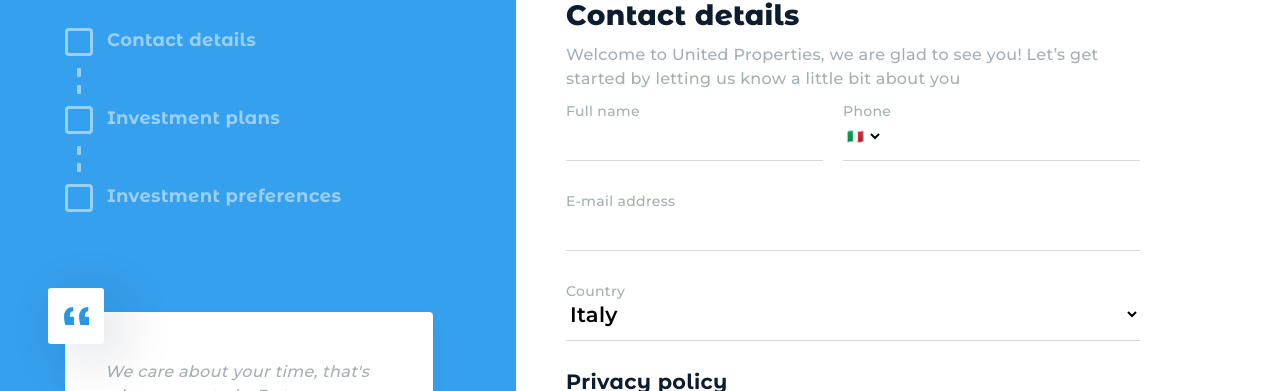
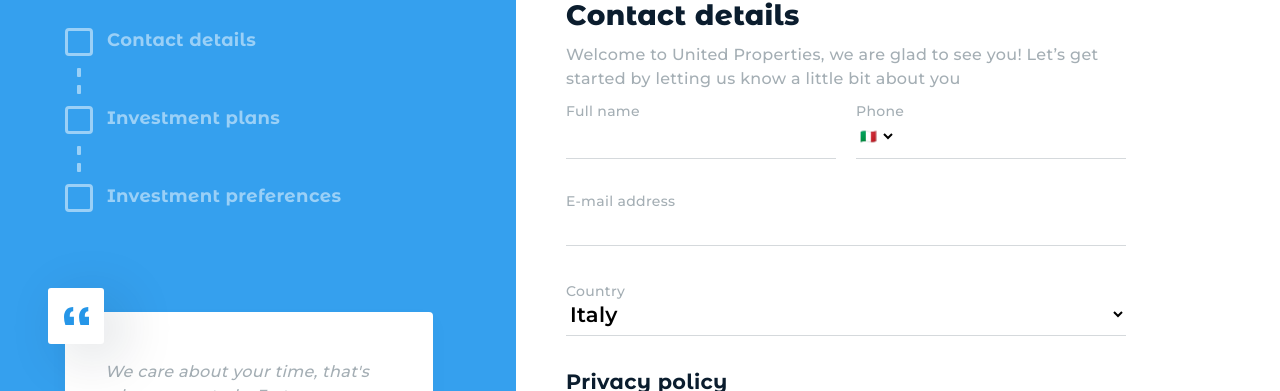
Before and after one commit to cavaglieridomenico/user-onboarding, a React (Create React App) app: page / in a window 1280 px wide. Shown: the part 118-509 px from the top of the page. Built offline with nearby package versions, Linux system fonts and the light colour scheme.

Commit message:
[FIXED] Form style in contact.css

```diff
--- a/src/assets/style/common.css
+++ b/src/assets/style/common.css
@@ -86,7 +86,7 @@ h2 {
 /*Text - common style - end*/
 
 /*Form - common style*/
-.onboarding-outerbox input {
+.onboarding-outerbox input[type='text'] {
   border: none;
   width: 100%;
   font-family: var(--monserrat);
@@ -116,14 +116,16 @@ h2 {
 
 .onboarding-outerbox .form-container div {
   border-bottom: solid 1px var(--lightGrey);
+  margin: 0 0 1%;
 }
 
 @media all and (min-width: 768px) {
   .onboarding-outerbox .form-container {
     display: grid;
     grid-template-rows: 60px 60px 60px;
+    grid-template-columns: 270px 270px;
     grid-row-gap: 30px;
-    margin: 0 0 1%;
+    grid-column-gap: 20px;
   }
   .form-container div {
     margin: 0;
--- a/src/assets/style/contact.css
+++ b/src/assets/style/contact.css
@@ -4,11 +4,11 @@
 }
 
 /*Form*/
-.phone-box select {
+.contact .phone-box select {
   width: 40px;
 }
 
-.phone-box input {
+.contact .phone-box input {
   width: calc(100% - 45px);
 }
 
```
